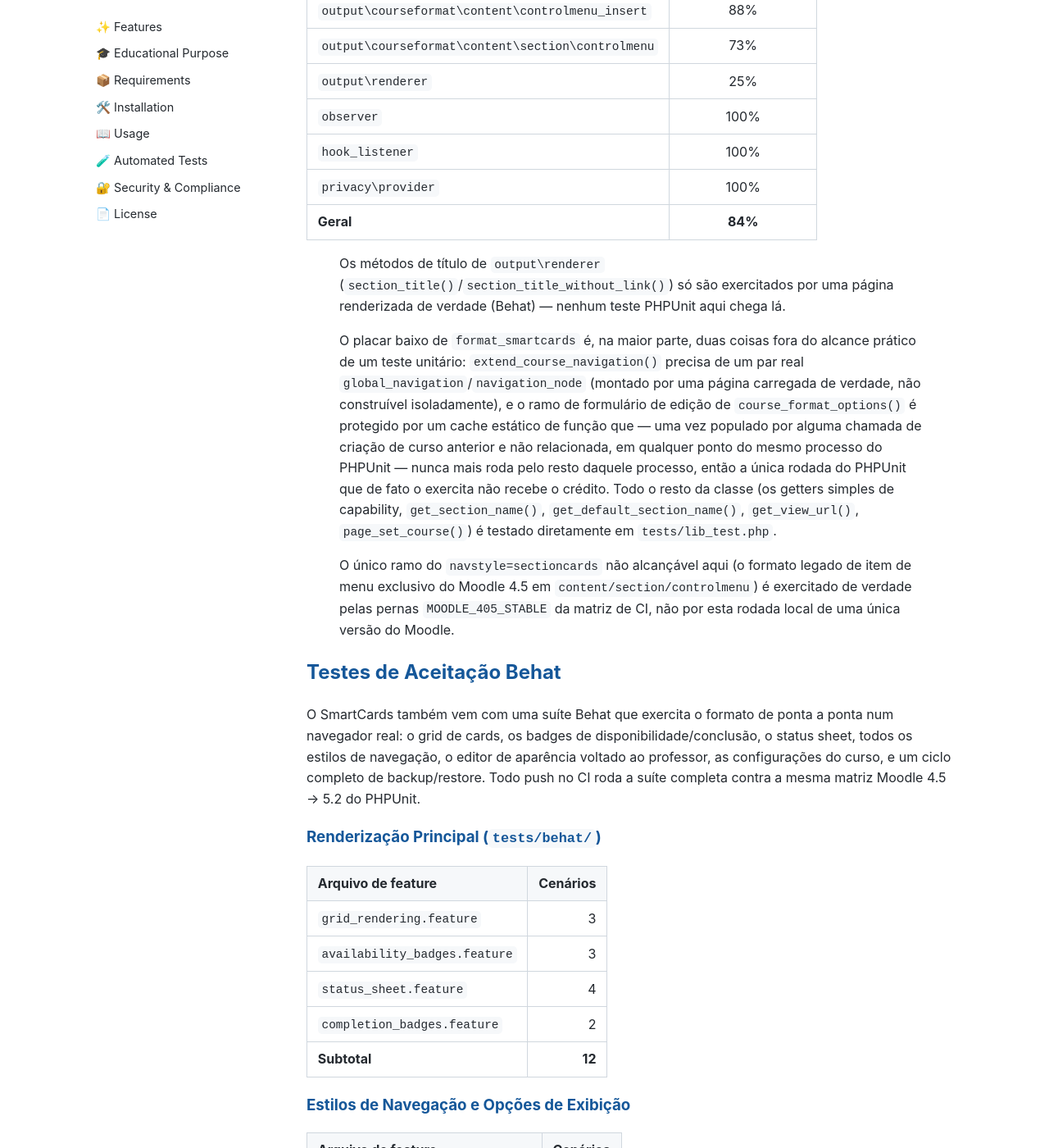
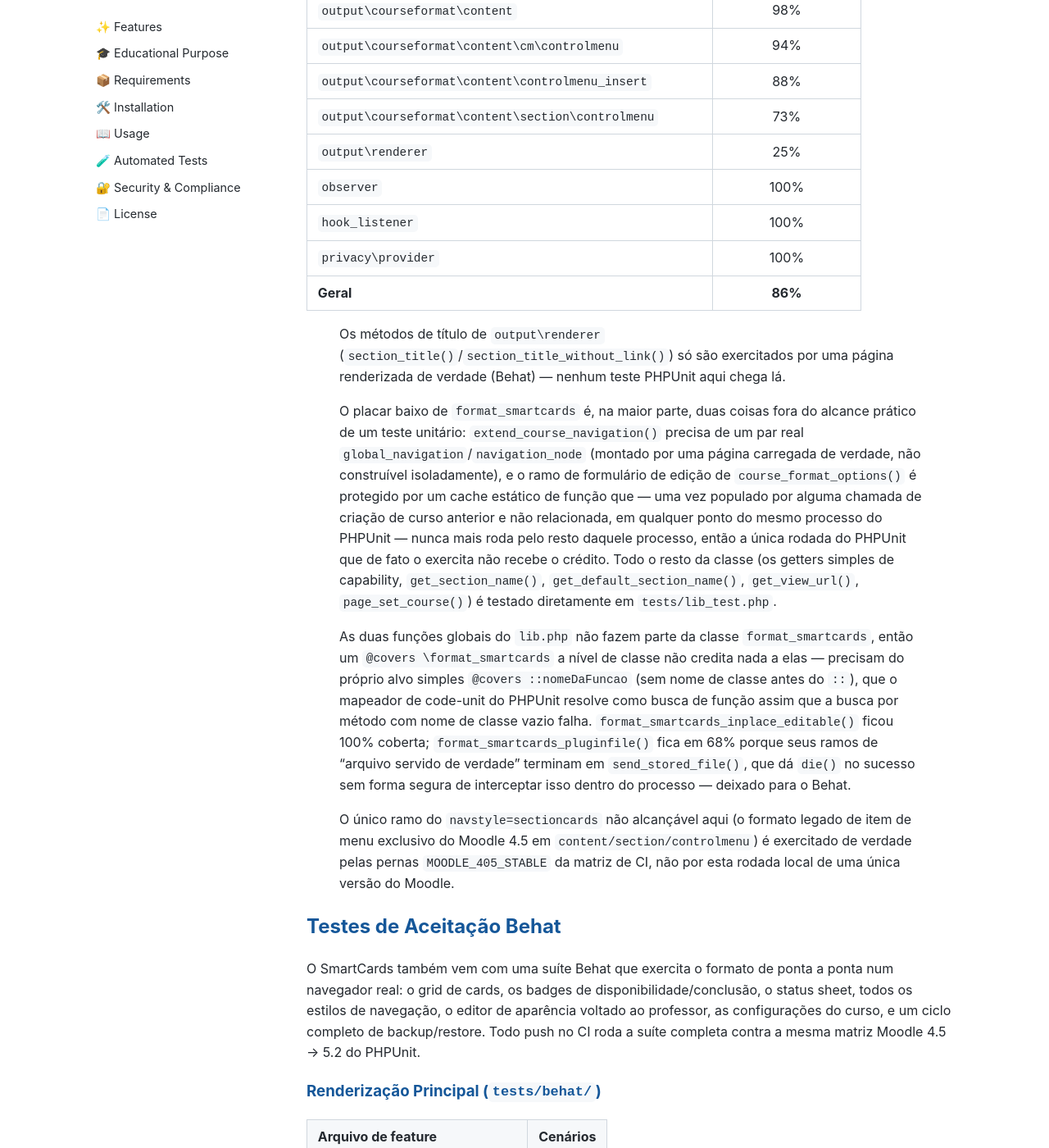
Before and after one commit to jeanlucio/moodle-format_smartcards, a Jekyll site: the page built from docs/pt/testing.md, in a window 1280 px wide and 1400 px high, scrolled down 3405 px. Shown: the whole window at 82% size. Built offline with Jekyll 4.4.1, drawn with Linux system fonts in a browser that asks for light colours; our own code applies the rules of GitHub Pages for plain Markdown files; some of the changed text lies outside the part shown.

Commit message:
add the reviewer's tighten note about global-function coverage
Documents lib.php's two global functions' now-correct scores
(format_smartcards_inplace_editable 100%, format_smartcards_pluginfile
68%) and the "@covers ::functionName" mechanism that made attributing them
possible. Overall 84% -> 86%.

```diff
--- a/docs/pt/testing.md
+++ b/docs/pt/testing.md
@@ -66,7 +66,9 @@ vendor/bin/phpunit --bootstrap lib/phpunit/bootstrap.php course/format/smartcard
 
 | Classe | Cobertura de linhas |
 |--------|:-------------------:|
-| `format_smartcards` (lib.php) | 19% |
+| `format_smartcards` (classe do lib.php) | 19% |
+| `format_smartcards_inplace_editable()` (função do lib.php) | 100% |
+| `format_smartcards_pluginfile()` (função do lib.php) | 68% |
 | `local\appearance_repository` | 94% |
 | `local\appearance` | 100% |
 | `local\appearance_palette` | 100% |
@@ -94,7 +96,7 @@ vendor/bin/phpunit --bootstrap lib/phpunit/bootstrap.php course/format/smartcard
 | `observer` | 100% |
 | `hook_listener` | 100% |
 | `privacy\provider` | 100% |
-| **Geral** | **84%** |
+| **Geral** | **86%** |
 
 > Os métodos de título de `output\renderer` (`section_title()`/`section_title_without_link()`)
 > só são exercitados por uma página renderizada de verdade (Behat) — nenhum teste PHPUnit aqui
@@ -110,6 +112,15 @@ vendor/bin/phpunit --bootstrap lib/phpunit/bootstrap.php course/format/smartcard
 > exercita não recebe o crédito. Todo o resto da classe (os getters simples de capability,
 > `get_section_name()`, `get_default_section_name()`, `get_view_url()`, `page_set_course()`) é
 > testado diretamente em `tests/lib_test.php`.
+
+> As duas funções globais do `lib.php` não fazem parte da classe `format_smartcards`, então um
+> `@covers \format_smartcards` a nível de classe não credita nada a elas — precisam do próprio
+> alvo simples `@covers ::nomeDaFuncao` (sem nome de classe antes do `::`), que o mapeador de
+> code-unit do PHPUnit resolve como busca de função assim que a busca por método com nome de
+> classe vazio falha. `format_smartcards_inplace_editable()` ficou 100% coberta;
+> `format_smartcards_pluginfile()` fica em 68% porque seus ramos de "arquivo servido de verdade"
+> terminam em `send_stored_file()`, que dá `die()` no sucesso sem forma segura de interceptar
+> isso dentro do processo — deixado para o Behat.
 
 > O único ramo do `navstyle=sectioncards` não alcançável aqui (o formato legado de item de
 > menu exclusivo do Moodle 4.5 em `content/section/controlmenu`) é exercitado de verdade
```
Also changed, not shown: docs/en/testing.md (+12 -2 lines).
